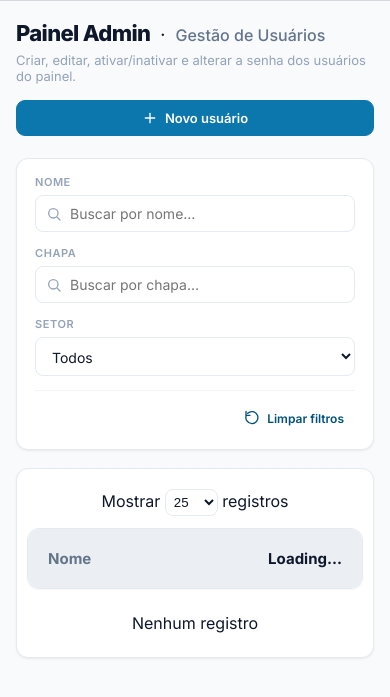
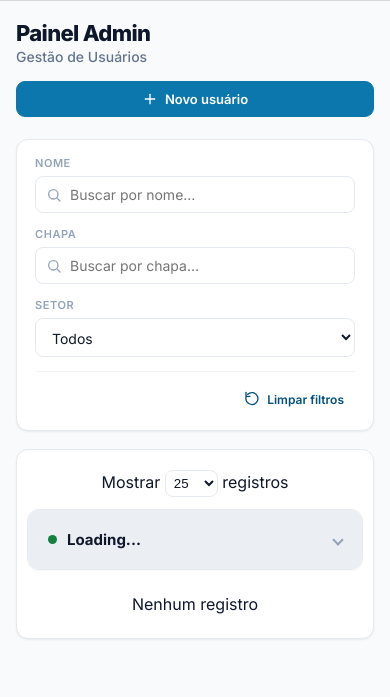
Before and after one commit to devops-rede-damas/gestao_a_vista, a Flask app: template templates/admin/usuarios.html in a window 390 px wide. Shown: the part 58-755 px from the top of the page. Run offline with Flask 3, Linux system fonts and the light colour scheme; the template is opened without the code that fills it: most values are stand-ins (such as "Sample title", 1, 10 or a date in 2020).

Commit message:
style(admin-usuarios): responsividade mobile com cartões, acordeão e cabeçalho compacto

```diff
--- a/static/css/admin-usuarios.css
+++ b/static/css/admin-usuarios.css
@@ -312,13 +312,31 @@
   .admin-page table.dataTable tbody td:nth-of-type(7)::before { content: "Status"; }
   .admin-page table.dataTable tbody td:nth-of-type(8)::before { content: "Ações"; }
 
-  /* Primeira célula (Nome) vira o "título" do cartão */
+  /* ── Acordeão: colapsado mostra só Nome/E-mail/Chapa; toca p/ abrir ──── */
+  .admin-page table.dataTable tbody tr { cursor: pointer; }
+  .admin-page table.dataTable tbody td:nth-of-type(n+4) { display: none; }
+  .admin-page table.dataTable tbody tr.expandido td:nth-of-type(n+4) { display: flex; }
+
+  /* Cabeçalho do cartão (Nome) = área clicável, com status e chevron */
   .admin-page table.dataTable tbody td:nth-of-type(1) {
     background: var(--bd-soft);
     font-size: 15px; font-weight: 700; color: var(--ink);
+    justify-content: flex-start; gap: 10px; text-align: left;
   }
+  /* pontinho de status: verde (ativo) / vermelho (inativo via .linha-inativo) */
   .admin-page table.dataTable tbody td:nth-of-type(1)::before {
-    color: var(--ink-3);
+    content: ""; width: 9px; height: 9px; border-radius: 50%;
+    background: var(--ok); flex: 0 0 auto;
+  }
+  .admin-page table.dataTable tbody tr.linha-inativo td:nth-of-type(1)::before { background: var(--danger); }
+  /* chevron: aponta p/ baixo (fechado) e sobe ao expandir */
+  .admin-page table.dataTable tbody td:nth-of-type(1)::after {
+    content: ""; width: 8px; height: 8px; margin-left: auto;
+    border-right: 2px solid var(--ink-4); border-bottom: 2px solid var(--ink-4);
+    transform: rotate(45deg); transition: transform .18s;
+  }
+  .admin-page table.dataTable tbody tr.expandido td:nth-of-type(1)::after {
+    transform: rotate(-135deg);
   }
   /* Ações: botão "Gerenciar" ocupa a largura para o toque */
   .admin-page table.dataTable tbody td:nth-of-type(8) .row-actions { flex: 1; }
@@ -333,6 +351,11 @@
   .admin-topbar { padding: 12px 16px; gap: 10px; }
   .admin-topbar-user { display: none; }
   .admin-title { font-size: 22px; }
+  /* Cabeçalho empilhado: "Painel Admin" / "Gestão de Usuários" (sem o "·") */
+  .admin-titlebar { flex-direction: column; align-items: flex-start; gap: 2px; }
+  .admin-title-sep { display: none; }
+  .admin-subtitle { font-size: 14px; }
+  .admin-desc { display: none; }
   .modal-backdrop { padding: 12px; align-items: flex-end; }
   .modal { max-width: 100%; border-radius: 16px 16px 0 0; }
 }
--- a/static/js/admin-usuarios.js
+++ b/static/js/admin-usuarios.js
@@ -174,10 +174,17 @@
   // ── Ações da tabela (delegação de evento) ────────────────────────────────
   document.querySelector("#tabela-usuarios tbody").addEventListener("click", function (e) {
     var botao = e.target.closest("button[data-acao]");
-    if (!botao) return;
-    var id = Number(botao.getAttribute("data-id"));
-    var row = tabela.rows().data().toArray().find(function (r) { return r.id === id; });
-    if (row) abrirEdicao(row);
+    if (botao) {
+      var id = Number(botao.getAttribute("data-id"));
+      var row = tabela.rows().data().toArray().find(function (r) { return r.id === id; });
+      if (row) abrirEdicao(row);
+      return;
+    }
+    // Acordeão (só no mobile): tocar no cartão expande/colapsa os demais campos.
+    if (window.matchMedia("(max-width: 768px)").matches) {
+      var tr = e.target.closest("tr");
+      if (tr) tr.classList.toggle("expandido");
+    }
   });
 
   // ── Criar / Editar ───────────────────────────────────────────────────────
```
